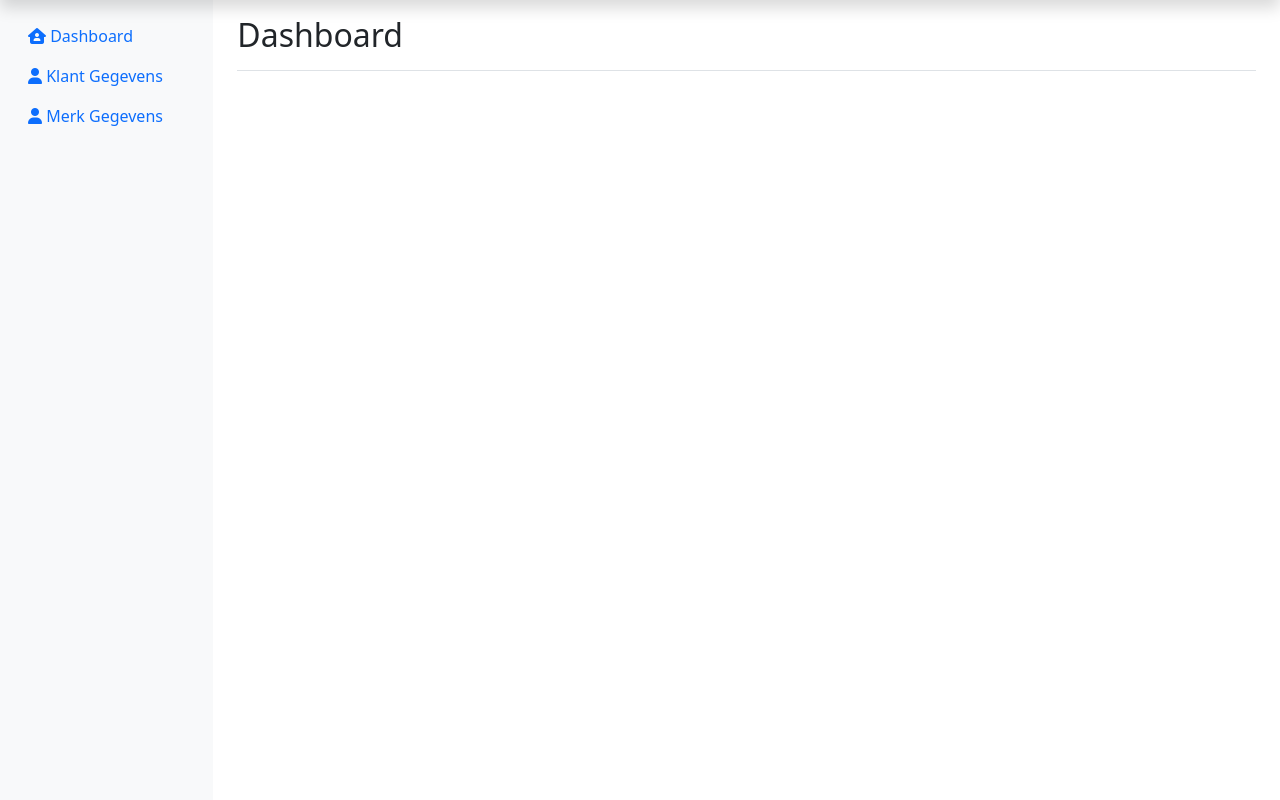
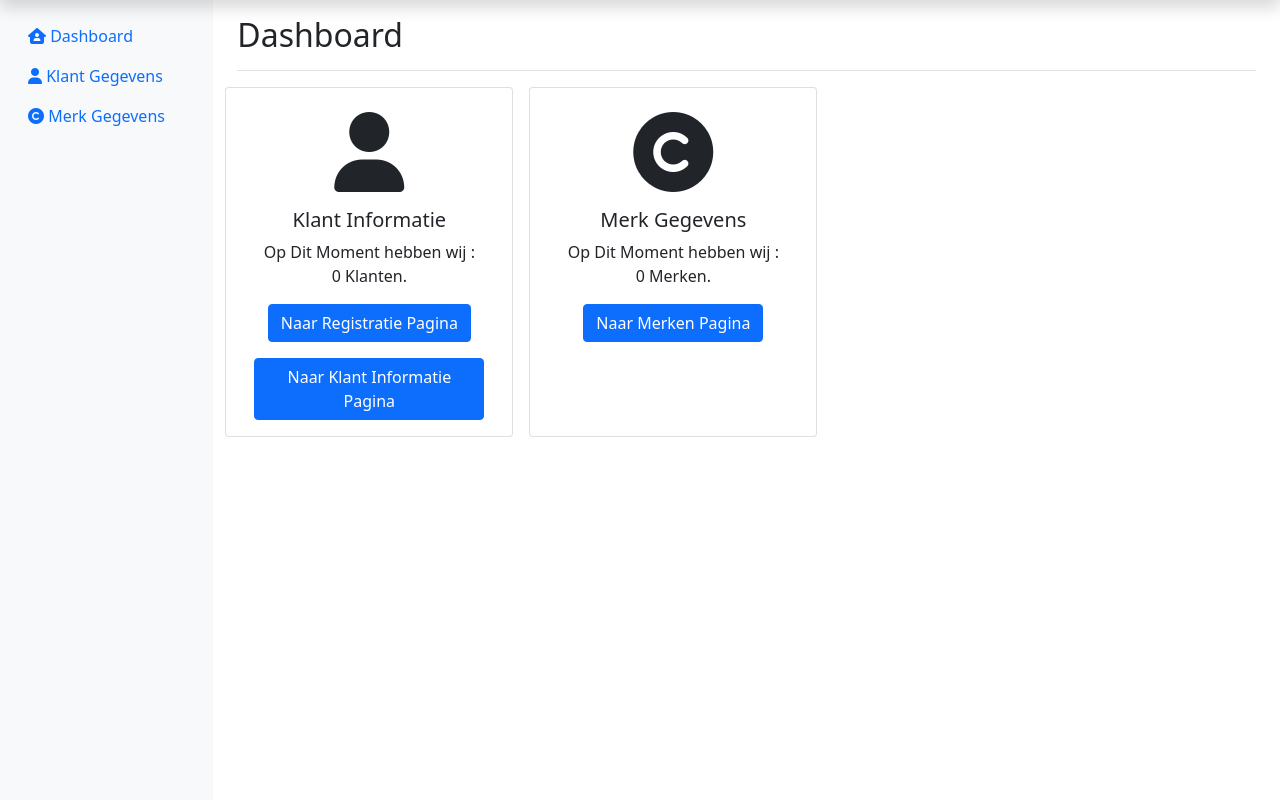
Before and after one commit to TheGamingBram/Project5, a PHP site: page / in a window 1280 px wide. Shown: the part 40-840 px from the top of the page. Run offline with PHP 8.4, Linux system fonts and the light colour scheme; data that the repository does not hold is empty; some libraries are stand-ins or nearby versions.

Commit message:
alibaba v1

```diff
--- a/Assets/header.php
+++ b/Assets/header.php
@@ -19,5 +19,4 @@
     <script type="text/javascript" src="https://cdn.datatables.net/1.11.5/js/dataTables.bootstrap5.min.js"></script>
 
     <script src="https://cdn.jsdelivr.net/npm/chart.js"></script>
-
 </head>
--- a/index.php
+++ b/index.php
@@ -1,6 +1,12 @@
 <?php
     include("./Assets/config.php");
     include("./Assets/header.php");
+
+    $result = mysqli_query($link, "SELECT * FROM klant_gegevens;");
+    $inschrijvingcount = mysqli_num_rows($result);
+
+    $result_merk = mysqli_query($link, "SELECT * FROM merk_gegevens;");
+    $Merkcount = mysqli_num_rows($result_merk);
 ?>
 <body>
     <header class="navbar navbar-dark sticky-top bg-dark flex-md-nowrap p-0 shadow">
@@ -26,7 +32,7 @@
                 </li>
                 <li class="nav-item">
                   <a class="nav-link" href="merk_page.php">
-                    <span class="fas fa-user"></span>
+                    <span class="fas fa-copyright"></span>
                     Merk Gegevens
                   </a>
                 </li>
@@ -40,6 +46,29 @@
               <div class="btn-toolbar mb-2 mb-md-0">
               </div>
             </div>
+            <div class="col-md-12">
+              <div class="row">
+                <div class="card" style="width: 18rem; text-align: center;">
+                  <br>
+                  <i class="fas fa-user fa-5x"></i>
+                  <div class="card-body">
+                    <h5 class="card-title">Klant Informatie</h5>
+                    <p class="card-text">Op Dit Moment hebben wij : <br> <?= $inschrijvingcount ?> Klanten.</p>
+                    <a href="Klant_Page.php" class="btn btn-primary">Naar Registratie Pagina</a>
+                    <a href="klant_registrations.php" class="btn btn-primary" style="margin-top: 1em;">Naar Klant Informatie Pagina</a>
+                  </div>
+                </div>
+                <div class="card" style="width: 18rem; text-align: center; margin-left: 1em;">
+                  <br>
+                  <i class="fas fa-copyright fa-5x"></i>
+                  <div class="card-body">
+                    <h5 class="card-title">Merk Gegevens</h5>
+                    <p class="card-text">Op Dit Moment hebben wij : <br> <?= $Merkcount ?> Merken.</p>
+                    <a href="merk_page.php" class="btn btn-primary">Naar Merken Pagina</a>
+                  </div>
+                </div>
+              </div>
+            </div>
           </main>
         </div>
       </div>
--- a/klant_registrations.php
+++ b/klant_registrations.php
@@ -26,7 +26,7 @@
                 </li>
                 <li class="nav-item">
                   <a class="nav-link" href="merk_page.php">
-                    <span class="fas fa-user"></span>
+                    <span class="fas fa-copyright"></span>
                     Merk Gegevens
                   </a>
                 </li>
@@ -71,7 +71,7 @@
                                       <div class='modal-dialog modal-dialog-centered modal-lg'>
                                         <div class='modal-content'>
                                           <div class='modal-header'>
-                                            <h5 class='modal-title' id='exampleModalLabel'>Modal title</h5>
+                                            <h5 class='modal-title' id='exampleModalLabel'>" . $row['name'] . " " . $row['lastname'] . "</h5>
                                             <button type='button' class='btn-close' data-bs-dismiss='modal' aria-label='Close'></button>
                                           </div>
                                           <div class='modal-body'>
--- a/merk_page.php
+++ b/merk_page.php
@@ -41,7 +41,7 @@
                 </li>
                 <li class="nav-item">
                   <a class="nav-link" href="merk_page.php">
-                    <span class="fas fa-user"></span>
+                    <span class="fas fa-copyright"></span>
                     Merk Gegevens
                   </a>
                 </li>
@@ -62,7 +62,7 @@
                   <div class="modal-content">
                     <form method="post">
                     <div class="modal-header">
-                      <h5 class="modal-title" id="exampleModalLabel">Modal title</h5>
+                      <h5 class="modal-title" id="exampleModalLabel">Merk Toevoegen</h5>
                       <button type="button" required class="btn-close" data-bs-dismiss="modal" aria-label="Close"></button>
                     </div>
                     <div class="modal-body">
```
